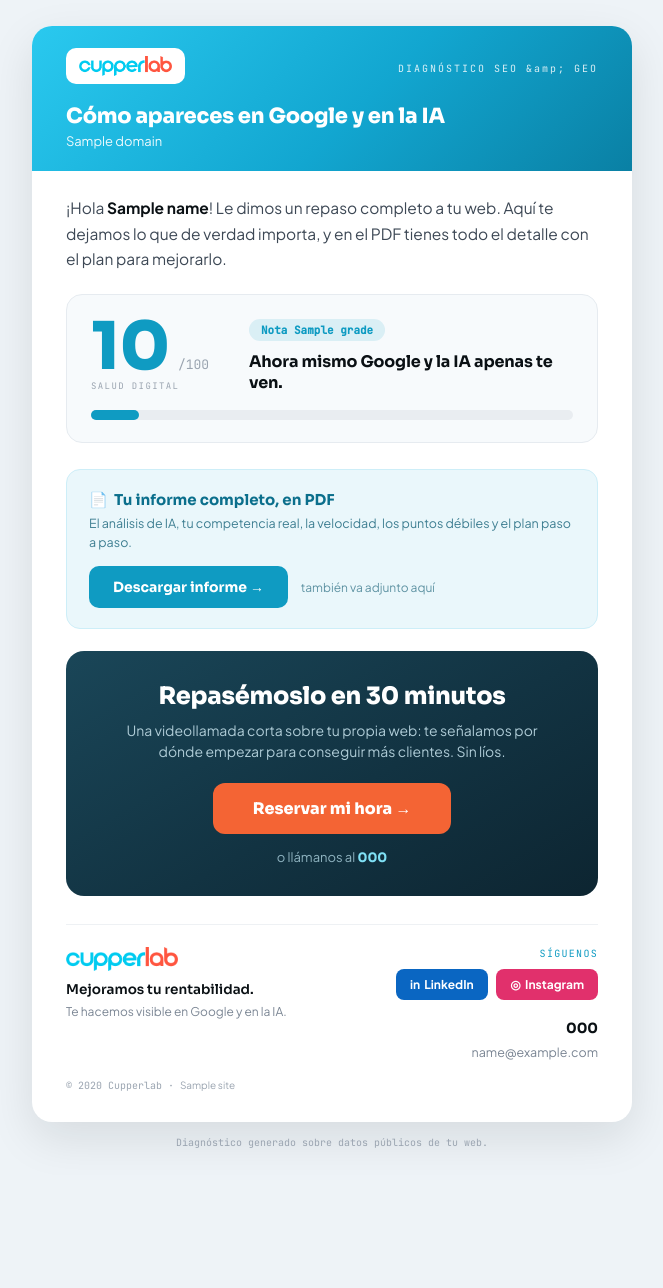
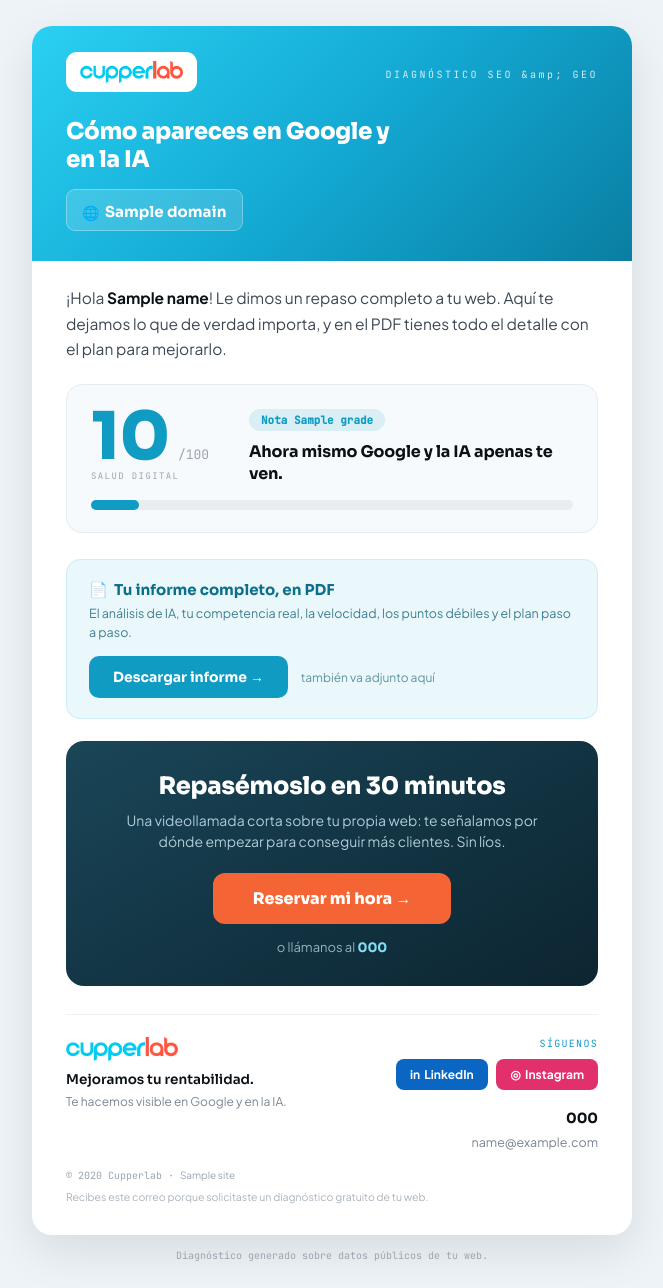
Before and after one commit to edilsonf15/cupperlab-diagnostico, a FastAPI app: template app/templates/email_report.html in a window 1280 px wide. Shown: the whole page, without its empty margins (308-971 px from the left). Before the commit the page ends 1148 px from the top, so only its background shows below. Run offline with FastAPI, Linux system fonts and the light colour scheme; the template is opened without the code that fills it: most values are stand-ins (such as "Sample title", 1, 10 or a date in 2020); parts of the project's set-up code (start-up, migrations or seed data) failed here and were passed over.

Commit message:
Email: dominio como chip protagonista, preheader, header con mas aire y linea RGPD
Co-Authored-By: Claude Opus 4.8 <noreply@anthropic.com>

```diff
--- a/app/templates/email_report.html
+++ b/app/templates/email_report.html
@@ -37,17 +37,21 @@
   }
 </style></head>
 <body style="margin:0;background:#eef3f7;color:#3d4855">
+<!-- Preheader (texto de vista previa en la bandeja) -->
+<div style="display:none;max-height:0;overflow:hidden;mso-hide:all;opacity:0;font-size:1px;line-height:1px;color:#eef3f7">{% if en %}Your SEO &amp; GEO diagnosis for {{ r.domain }} — Grade {{ r.grade }}, {{ r.score }}/100. The full report and plan are inside.{% else %}Tu diagnóstico SEO y GEO de {{ r.domain }} — Nota {{ r.grade }}, {{ r.score }}/100. Dentro tienes el informe completo y el plan.{% endif %}&nbsp;&zwnj;&nbsp;&zwnj;&nbsp;&zwnj;&nbsp;&zwnj;&nbsp;&zwnj;&nbsp;&zwnj;&nbsp;&zwnj;&nbsp;&zwnj;&nbsp;&zwnj;&nbsp;&zwnj;&nbsp;&zwnj;&nbsp;&zwnj;&nbsp;&zwnj;&nbsp;</div>
 <table role="presentation" width="100%" cellpadding="0" cellspacing="0" style="background:#eef3f7;padding:26px 12px"><tr><td align="center">
 <table role="presentation" width="600" cellpadding="0" cellspacing="0" style="width:600px;max-width:100%;background:#ffffff;border-radius:20px;overflow:hidden;box-shadow:0 16px 46px rgba(10,16,20,.10)">
 
-  <!-- HEADER BAND (azul) con LOGO REAL en pastilla blanca -->
-  <tr><td bgcolor="#12a6d0" style="background:#12a6d0;background:linear-gradient(135deg,#2ac9ef 0%,#12a6d0 55%,#0a80a4 100%);padding:22px 34px 22px">
+  <!-- HEADER BAND (azul) — hero de marca -->
+  <tr><td bgcolor="#12a6d0" style="background:#12a6d0;background:linear-gradient(135deg,#2ad0f2 0%,#13a8d2 52%,#0a7ea2 100%);padding:26px 34px 30px">
     <table width="100%" cellpadding="0" cellspacing="0"><tr>
-      <td valign="middle"><span style="display:inline-block;background:#ffffff;border-radius:10px;padding:8px 13px"><img src="{{ logo }}" alt="Cupperlab" height="20" style="display:block;height:20px;width:auto;border:0"></span></td>
-      <td align="right" valign="middle" class="mono" style="color:rgba(255,255,255,.85);font-size:10px;letter-spacing:2px">{{ 'SEO &amp; GEO DIAGNOSIS' if en else 'DIAGNÓSTICO SEO &amp; GEO' }}</td>
+      <td valign="middle"><span style="display:inline-block;background:#ffffff;border-radius:11px;padding:9px 14px"><img src="{{ logo }}" alt="Cupperlab" height="22" style="display:block;height:22px;width:auto;border:0"></span></td>
+      <td align="right" valign="middle" class="mono" style="color:rgba(255,255,255,.82);font-size:10px;letter-spacing:2.5px">{{ 'SEO &amp; GEO DIAGNOSIS' if en else 'DIAGNÓSTICO SEO &amp; GEO' }}</td>
     </tr></table>
-    <div class="sora" style="margin-top:16px;color:#ffffff;font-size:21px;font-weight:800;line-height:1.2;letter-spacing:-.01em">{{ 'How you show up on Google and AI' if en else 'Cómo apareces en Google y en la IA' }}</div>
-    <div style="margin-top:4px;color:rgba(255,255,255,.92);font-size:13px">{{ r.domain }}</div>
+    <div class="sora" style="margin-top:22px;color:#ffffff;font-size:23px;font-weight:800;line-height:1.22;letter-spacing:-.015em;max-width:20ch">{{ 'How you show up on Google and AI' if en else 'Cómo apareces en Google y en la IA' }}</div>
+    <table role="presentation" cellpadding="0" cellspacing="0" style="margin-top:15px"><tr><td style="background:rgba(255,255,255,.15);border:1px solid rgba(255,255,255,.30);border-radius:9px;padding:9px 15px">
+      <span style="font-size:14px;vertical-align:middle;line-height:1">🌐</span>&nbsp;&nbsp;<span class="sora" style="color:#ffffff;font-size:15px;font-weight:700;letter-spacing:.005em;vertical-align:middle">{{ r.domain }}</span>
+    </td></tr></table>
   </td></tr>
 
   <!-- Saludo (humano) -->
@@ -136,6 +140,7 @@
       </td>
     </tr></table>
     <div class="mono" style="font-size:10px;color:#9aa4b0;margin-top:18px">© {{ year }} Cupperlab · <a href="{{ site }}" style="color:#9aa4b0;text-decoration:none">{{ site|replace('https://','')|replace('http://','') }}</a></div>
+    <div style="font-size:10.5px;color:#aab3bd;margin-top:7px;line-height:1.5">{{ 'You received this email because you requested a free diagnosis of your website.' if en else 'Recibes este correo porque solicitaste un diagnóstico gratuito de tu web.' }}</div>
     </td></tr></table>
   </td></tr>
 
```
